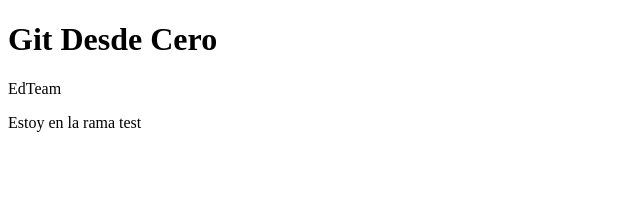
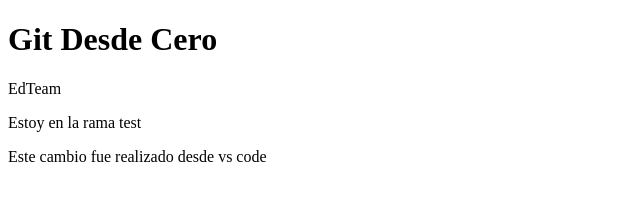
Before and after one commit to jesprieto/practicandogit, a plain HTML site: page index.html in a window 1280 px wide. Shown: the whole page, without its empty margins (0-640 px from the left). Drawn offline with Linux system fonts and the light colour scheme.

Commit message:
Primer commit desde Vs code

```diff
--- a/index.html
+++ b/index.html
@@ -4,7 +4,7 @@
     <meta charset="UTF-8">
     <meta http-equiv="X-UA-Compatible" content="IE=edge">
     <meta name="viewport" content="width=device-width, initial-scale=1.0">
-    <title>Practicando con Git</title>
+    <title>Practicando con Git desde VScode</title>
 </head>
 <body>
  <h1>Git Desde Cero</h1>
@@ -12,5 +12,10 @@
  <section>
      <p>Estoy en la rama test</p>
  </section>
+ <div>
+     <p>
+         Este cambio fue realizado desde vs code
+     </p>
+ </div>
 </body>
 </html>
```
Also changed, not shown: 1 other file.
